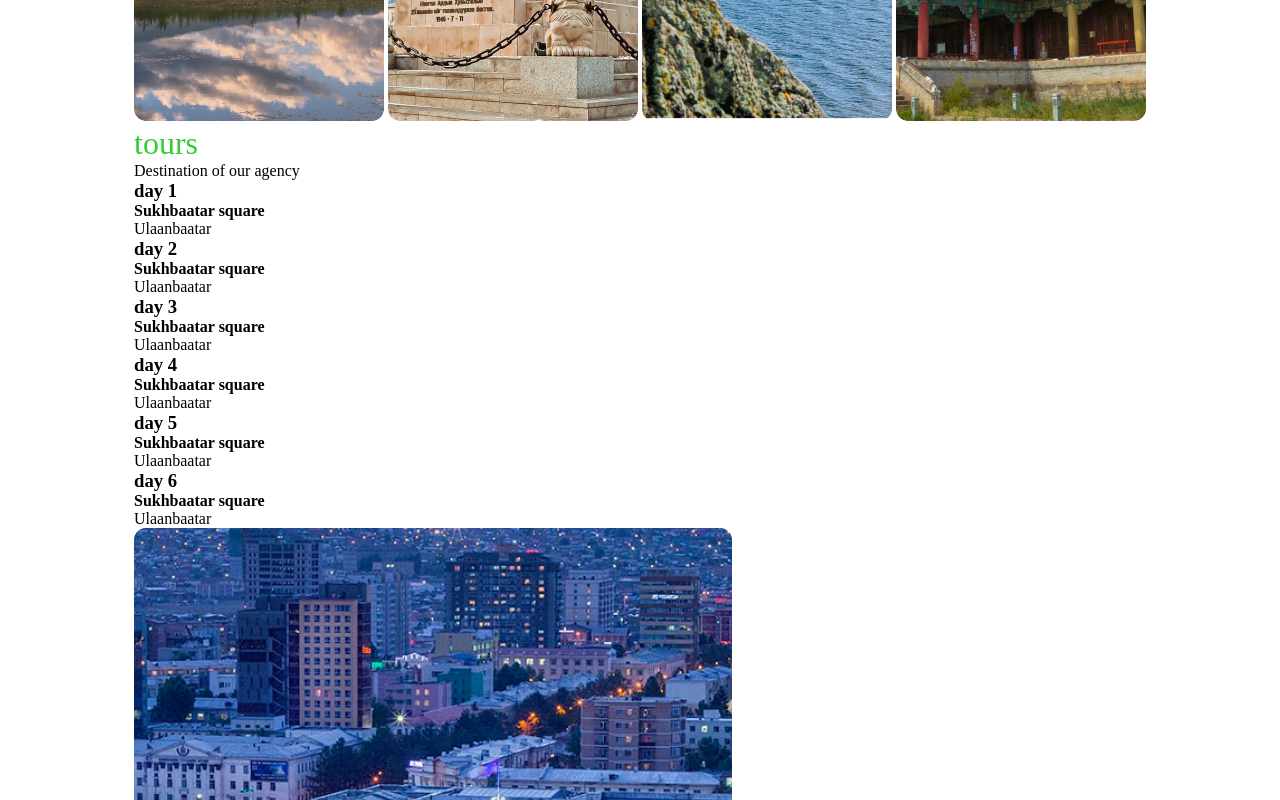
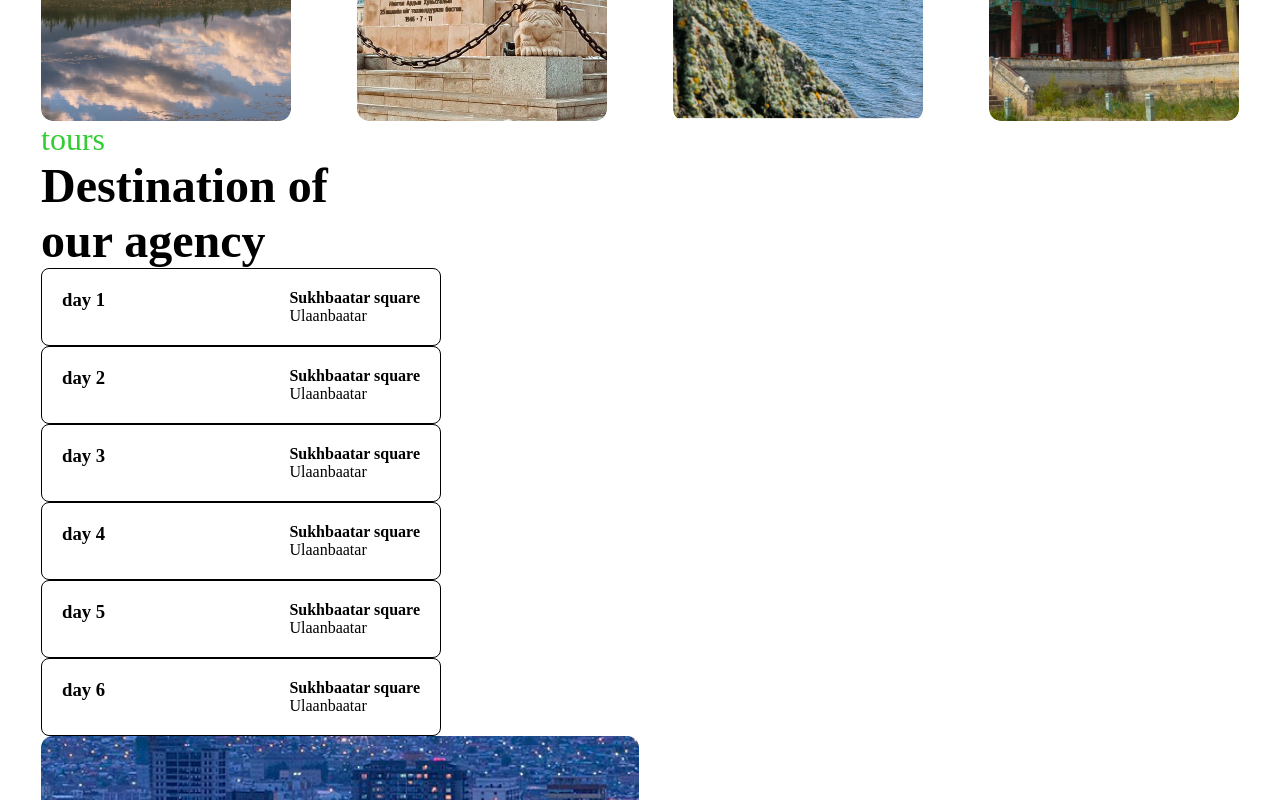
Before and after one commit to aireekz/airmuun, a plain HTML site: page index.html in a window 1280 px wide. Shown: the part 640-1440 px from the top of the page. Drawn offline with Linux system fonts and the light colour scheme; a web font is replaced by a local one.

Commit message:
added thing
fix the aside

```diff
--- a/css/style.css
+++ b/css/style.css
@@ -5,6 +5,15 @@
     color: limegreen;
     font-family: "Nico Moji";
 }
+
+
+
+
+
+
+
+
+
 * {
     margin: 0;
     padding: 0;
@@ -24,7 +33,7 @@ body {
     width: 100%;
  }
 .container {
-   max-width: 1100px;
+   max-width: 1700px;
     display: flex;
     flex-direction: column;
 }
@@ -33,3 +42,41 @@ body {
     text-align: center;
     margin: 40px 0;
 }
+.images {
+
+    gap: 66px;
+}
+.day {
+    padding: 20px;
+    border: 1px black solid;
+    border-radius: 8px;
+    justify-content: space-between;
+    width: 400px;
+}
+.article-bottom {
+    display: flex;
+    flex-direction: column;
+    gap: 20px;
+}
+
+.flex {
+    display: flex;
+}
+.space-beTween {
+    justify-content: space-between;
+}
+.margin276 {
+    margin-top: 276px;
+}
+article {
+    display: flex;
+    flex-direction: column;
+    justify-content: space-between;
+}
+.article-top :last-child {
+    font-size: 48px;
+    font-weight: bold;
+}
+.article-top {
+    width: 350px;
+}
--- a/index.html
+++ b/index.html
@@ -14,7 +14,7 @@
         </header>
         <section>
             <h1 class="zodishutitle">Khuvsgul <br> lake trip</h1>
-            <div class="images">
+            <div class="images flex">
                 <img src="./images/Group 13.png" alt="">
                 <img src="images/Group 14 (1).png" alt="">
                 <img src="images/Group 15.png" alt="">
@@ -29,7 +29,7 @@
         <p>Destination of our agency</p>
     </div>
     <div class="article bottom">
-        <div class="day">
+        <div class="day flex">
             <h3>day 1</h3>
             <div class="location">
                 <h4>Sukhbaatar square</h4>
@@ -37,7 +37,7 @@
             </div>
 
         </div>
-        <div class="day">
+        <div class="day flex">
             <h3>day 2</h3>
             <div class="location">
                 <h4>Sukhbaatar square</h4>
@@ -45,7 +45,7 @@
             </div>
 
         </div>
-        <div class="day">
+        <div class="day flex">
             <h3>day 3</h3>
             <div class="location">
                 <h4>Sukhbaatar square</h4>
@@ -53,7 +53,7 @@
             </div>
 
         </div>
-        <div class="day">
+        <div class="day flex">
             <h3>day 4</h3>
             <div class="location">
                 <h4>Sukhbaatar square</h4>
@@ -61,7 +61,7 @@
             </div>
 
         </div>
-        <div class="day">
+        <div class="day flex">
             <h3>day 5</h3>
             <div class="location">
                 <h4>Sukhbaatar square</h4>
@@ -69,7 +69,7 @@
             </div>
 
         </div>
-        <div class="day">
+        <div class="day flex">
             <h3>day 6</h3>
             <div class="location">
                 <h4>Sukhbaatar square</h4>
@@ -83,10 +83,11 @@
 
 
 <aside>
-    <img src="./images/image 29 1.png" alt="">
 
-</aside>
-        </main>
+
+
+        </main class="flex space-beTween margin276">
+        <img src="./images/image 29 1.png" alt="">
         <div class="price">
             <div class="price-title">
                 <p class="green-title">pricing</p>
@@ -140,5 +141,6 @@
             </div>
         </footer>
     </div>
+</aside>
 </body>
 </html>
```
